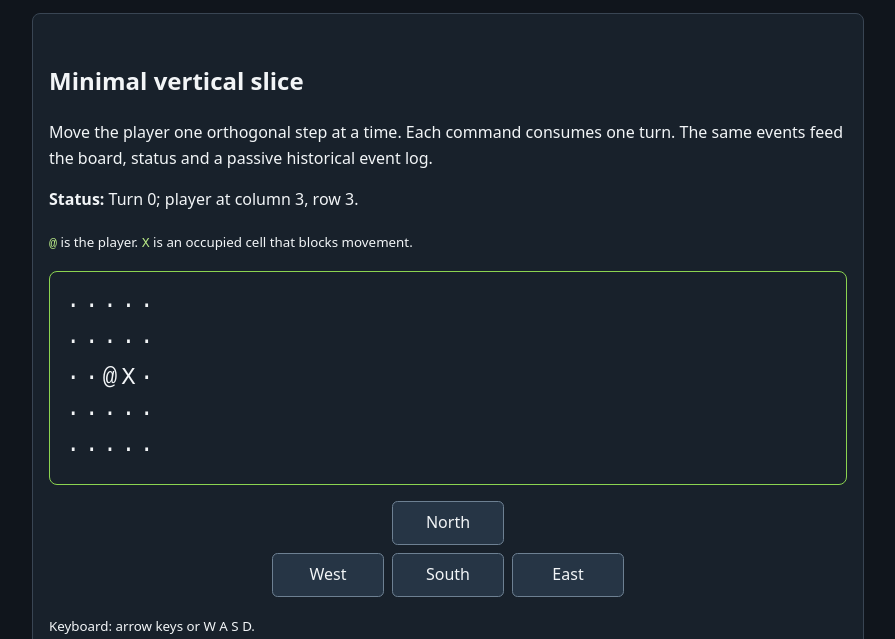
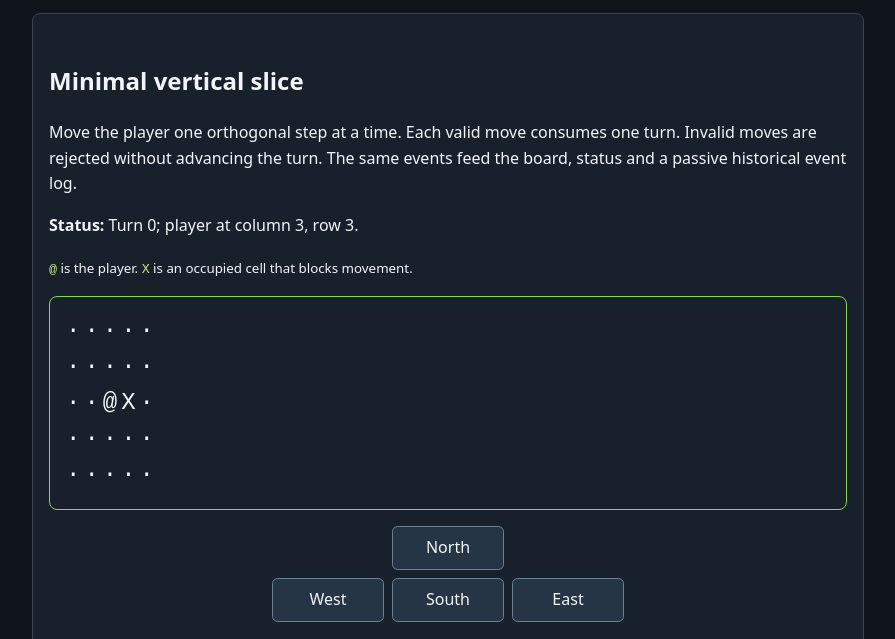
Before and after one commit to concego/raptor-game-engine, a website: page index.html in a window 1280 px wide. Shown: the part 142-781 px from the top of the page, without its empty margins (192-1087 px from the left). Drawn offline with Linux system fonts and the light colour scheme.

Commit message:
docs: clarify valid moves consume turns
Clarified the description of player movement and turn consumption.

```diff
--- a/index.html
+++ b/index.html
@@ -27,7 +27,7 @@
 
     <section class="panel" aria-labelledby="demo-title">
       <h2 id="demo-title">Minimal vertical slice</h2>
-      <p>Move the player one orthogonal step at a time. Each command consumes one turn. The same events feed the board, status and a passive historical event log.</p>
+      <p>Move the player one orthogonal step at a time. Each valid move consumes one turn. Invalid moves are rejected without advancing the turn. The same events feed the board, status and a passive historical event log.</p>
       <p><strong>Status:</strong> <output id="status" role="status" aria-live="polite" aria-atomic="true">Loading…</output></p>
       <p><small><code>@</code> is the player. <code>X</code> is an occupied cell that blocks movement.</small></p>
       <div id="board" role="img" aria-label="5 by 5 demonstration grid with a player and an obstacle"></div>
```
